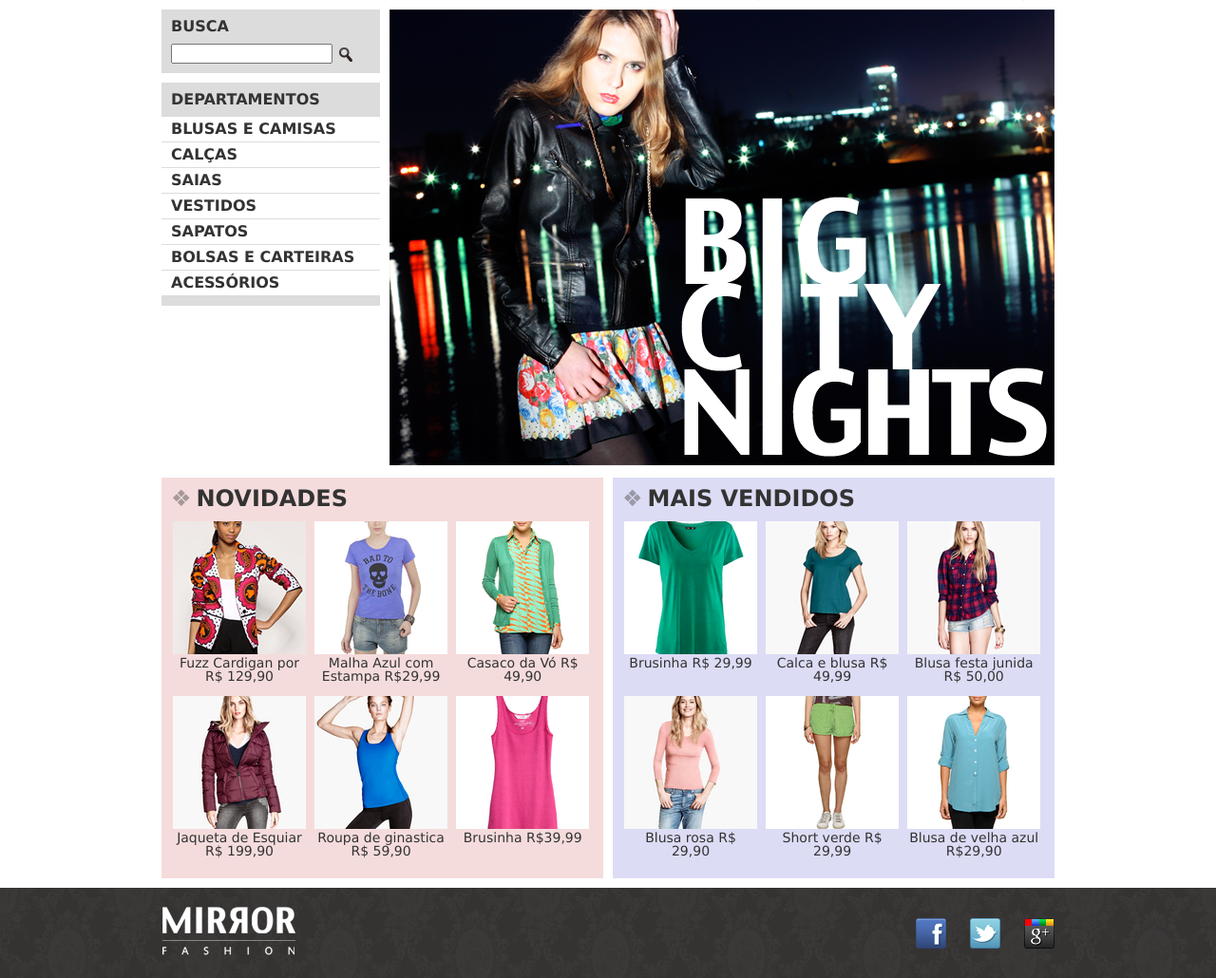
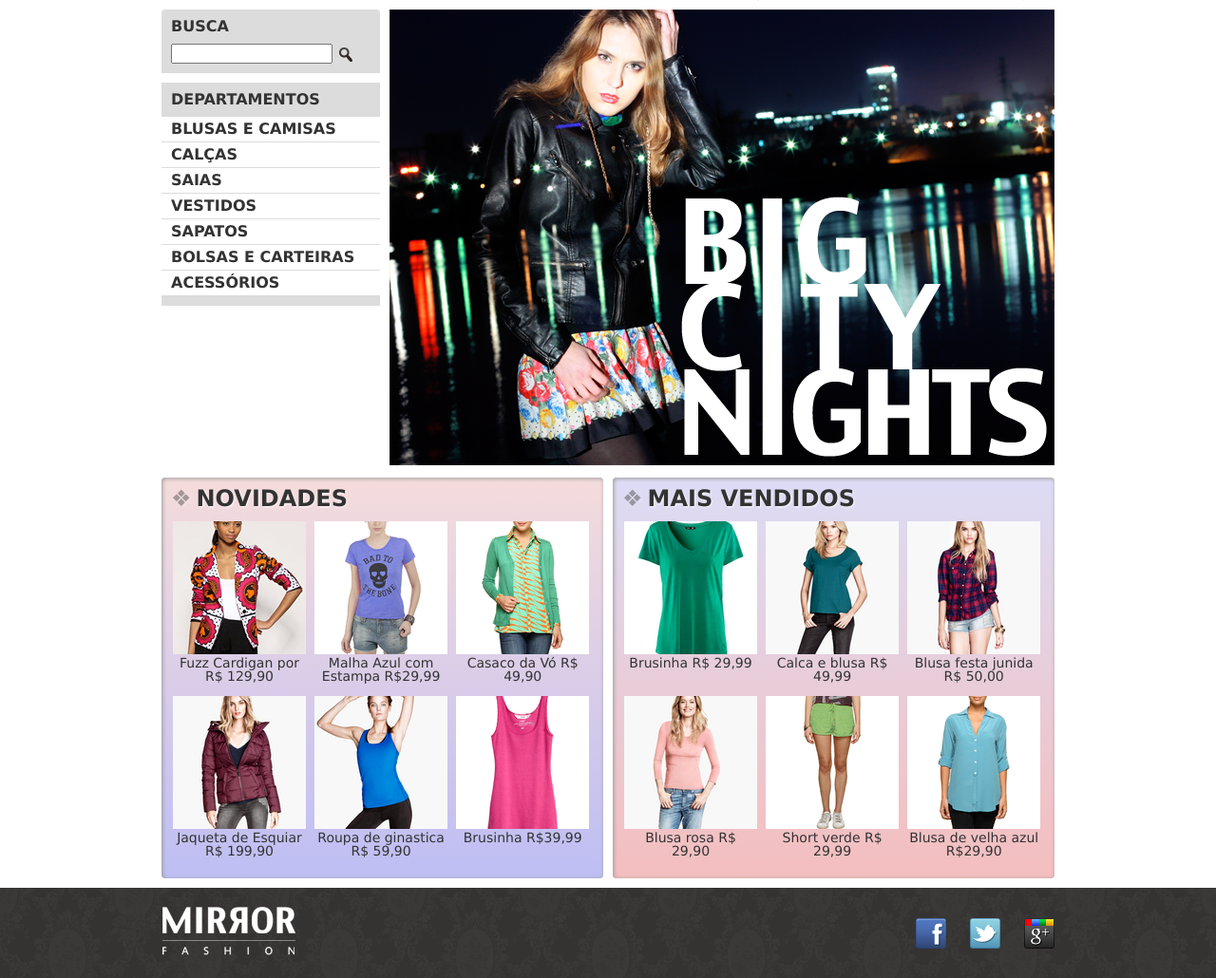
Before and after one commit to leofigueiredo000/Projeto-Caelum, a PHP site: page / in a window 1280 px wide. Shown: the part 88-1118 px from the top of the page at 95% size. Run offline with PHP 8.4, Linux system fonts and the light colour scheme.

Commit message:
exercicios visual css3

```diff
--- a/css/estilos.css
+++ b/css/estilos.css
@@ -104,8 +104,15 @@ header {
   padding-right: 3px;
 }
 
+.busca {
+  border-top-left-radius: 4px;
+  border-top-right-radius: 4px;
+  }
+
+
 .busca input {
   vertical-align: middle;
+
 }
 
 .busca input[type="search"] {
@@ -120,6 +127,8 @@ header {
   margin: 10px 0;
   padding: 10px;
   width: 445px;
+  border-radius: 4px;
+  box-shadow: inset 1px 1px 4px #999;
 }
 
 .painel h2 {
@@ -127,12 +136,14 @@ header {
   font-weight: bold;
   text-transform: uppercase;
   margin-bottom: 10px;
+  text-shadow: 1px 1px 2px rgba(255, 255, 255, 0.8);
 }
 
 .painel h2::before{
   content: '\2756';
   padding-right: 5px;
   opacity: 0.4;
+
 }
 
 .painel li {
@@ -153,10 +164,13 @@ header {
 .novidades {
   float: left;
   background-color: #f5dcdc;
+  background: linear-gradient(#f5dcdc, #bebef4);
 }
 .mais-vendidos {
   float: right;
   background-color: #dcdcf5;
+  background: linear-gradient(#dcdcf5, #f4bebe);
+
 }
 
 /*INICIO CABEÇALHO(FOOTER)*/
```
